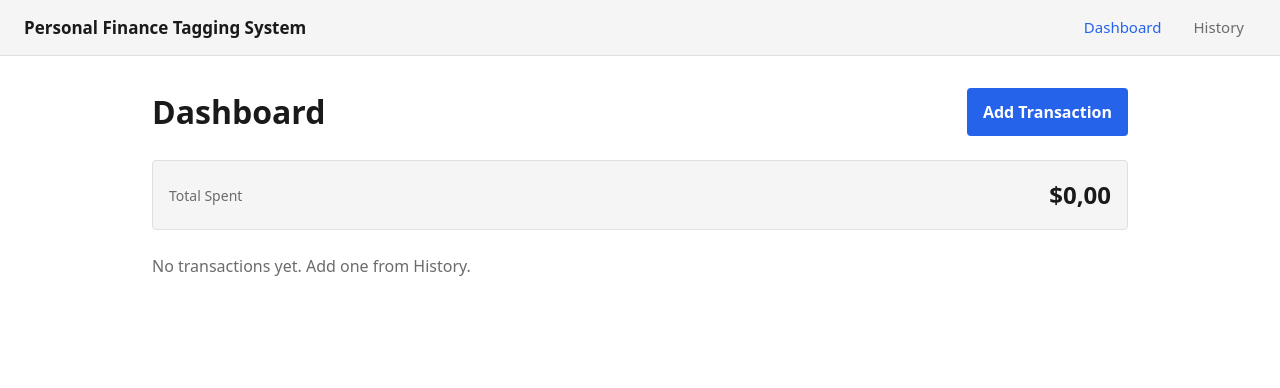
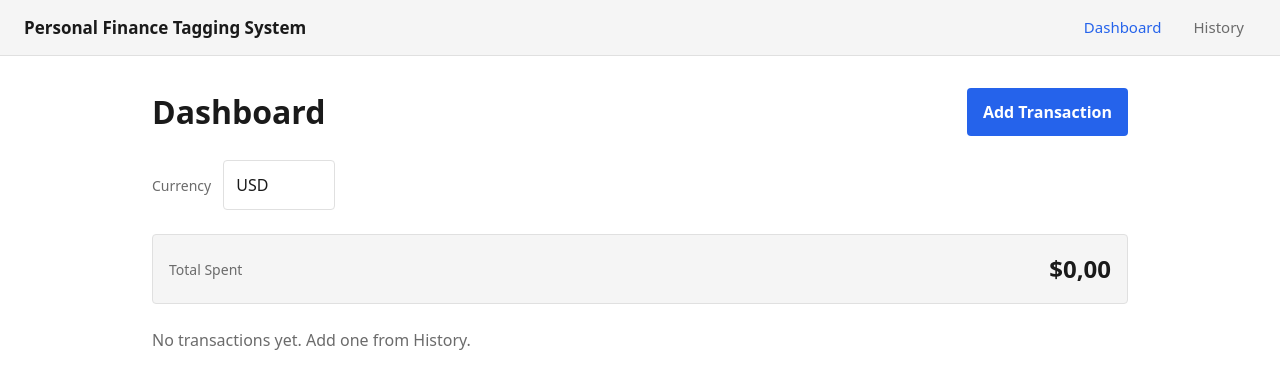
Before and after one commit to OnurKucukoz/personal-finance-tagging-system, a React (Vite) app: page /dashboard in a window 1280 px wide. Shown: the top 388 px of the page. Built offline with nearby package versions, Linux system fonts and the light colour scheme.

Commit message:
feat: add currency selector to dashboard

```diff
--- a/src/index.css
+++ b/src/index.css
@@ -628,3 +628,16 @@ dialog::backdrop {
   border-radius: 9999px;
   white-space: nowrap;
 }
+
+/* --- Currency controls row -------------------------------- */
+.controls-row {
+  display: flex;
+  align-items: center;
+  gap: var(--space-3);
+  flex-wrap: wrap;
+}
+
+.controls-row .input {
+  width: auto;
+  min-width: 7rem;
+}
--- a/src/pages/DashboardPage.jsx
+++ b/src/pages/DashboardPage.jsx
@@ -4,6 +4,7 @@ import { useTransactions } from '../domain/transactions/useTransactions'
 import { computeTagAnalytics } from '../domain/transactions/analytics'
 import { formatMoney } from '../shared/format'
 import { useCurrency } from '../settings/useCurrency'
+import { CURRENCIES } from '../settings/currency'
 import Dialog from '../components/Dialog'
 import TransactionForm from '../components/TransactionForm'
 
@@ -11,7 +12,7 @@ export default function DashboardPage() {
   const { transactions, addTransaction } = useTransactions()
   const { totalSpent, rows } = computeTagAnalytics(transactions)
   const [dialogOpen, setDialogOpen] = useState(false)
-  const { currency } = useCurrency()
+  const { currency, setCurrency } = useCurrency()
 
   function handleAddTransaction(data) {
     addTransaction(data)
@@ -43,6 +44,24 @@ export default function DashboardPage() {
           onSubmit={handleAddTransaction}
         />
       </Dialog>
+
+      <div className="controls-row" style={{ marginTop: '1.5rem' }}>
+        <label htmlFor="currency-select" className="label">
+          Currency
+        </label>
+        <select
+          id="currency-select"
+          className="input"
+          value={currency}
+          onChange={(e) => setCurrency(e.target.value)}
+        >
+          {CURRENCIES.map((c) => (
+            <option key={c} value={c}>
+              {c}
+            </option>
+          ))}
+        </select>
+      </div>
 
       <div className="card between" style={{ marginTop: '1.5rem' }}>
         <span className="label">Total Spent</span>
```
